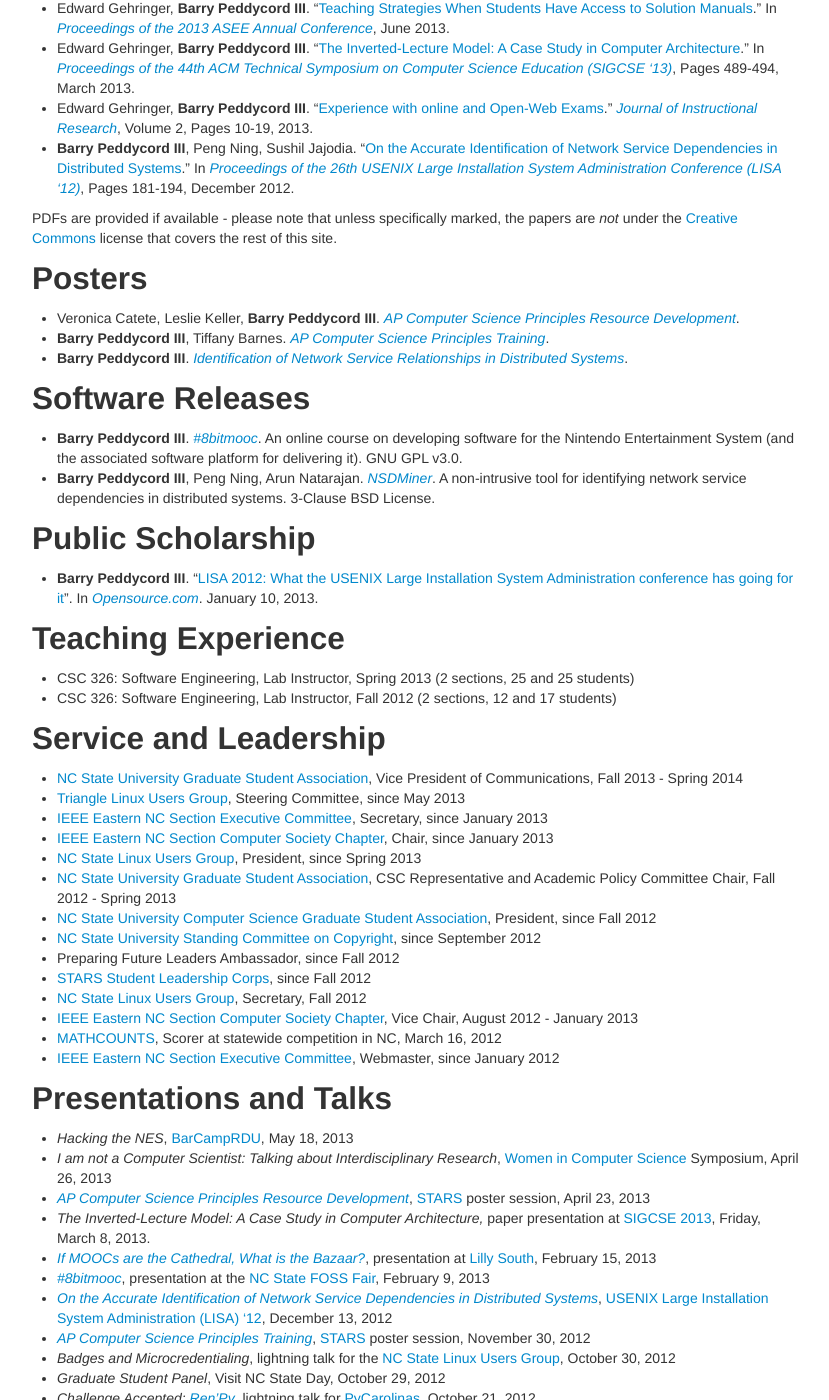
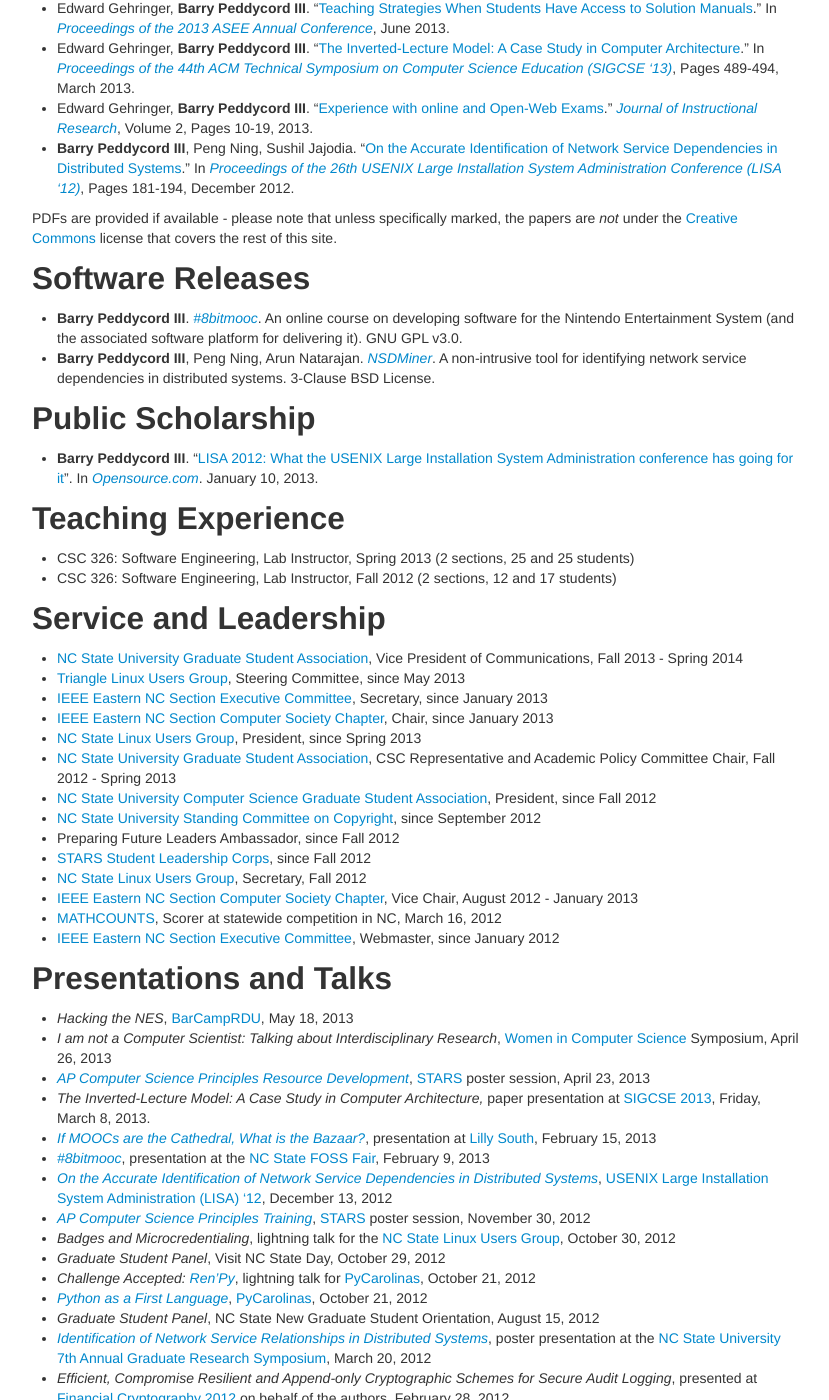
Before and after one commit to isharacomix/oldsite, a Jekyll site: the page built from cv.md, in a window 1280 px wide and 1400 px high, scrolled down 942 px. Shown: the whole window, without its empty margins (323-1152 px from the left). Built offline with Jekyll 4.4.1, drawn with Linux system fonts in a browser that asks for light colours; some of the changed text lies outside the part shown.

Commit message:
Foo muffin

```diff
--- a/cv.md
+++ b/cv.md
@@ -42,13 +42,6 @@
  * **Barry Peddycord III**, Peng Ning, Sushil Jajodia. "[On the Accurate Identification of Network Service Dependencies in Distributed Systems](https://www.usenix.org/system/files/conference/lisa12/lisa12-final-41.pdf)." In *[Proceedings of the 26th USENIX Large Installation System Administration Conference (LISA '12)](https://www.usenix.org/conference/lisa12)*, Pages 181-194, December 2012.
 
 PDFs are provided if available - please note that unless specifically marked, the papers are *not* under the [Creative Commons](http://creativecommons.org/licenses/by-sa/3.0/) license that covers the rest of this site.
-
-
-Posters
--------
- * Veronica Catete, Leslie Keller, **Barry Peddycord III**. *[AP Computer Science Principles Resource Development]({{site.baseurl}}files/stars_poster_bjc_moodle.pdf)*.
- * **Barry Peddycord III**, Tiffany Barnes. *[AP Computer Science Principles Training]({{site.baseurl}}files/stars_poster_bjc_training.pdf)*.
- * **Barry Peddycord III**. *[Identification of Network Service Relationships in Distributed Systems]({{site.baseurl}}files/nsdminer_symposium_poster.pdf)*.
 
 
 Software Releases
```
Also changed, not shown: other parts of cv.md (+7 -0 lines).
